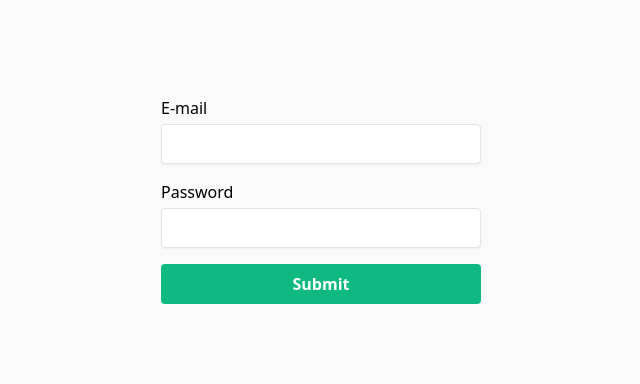
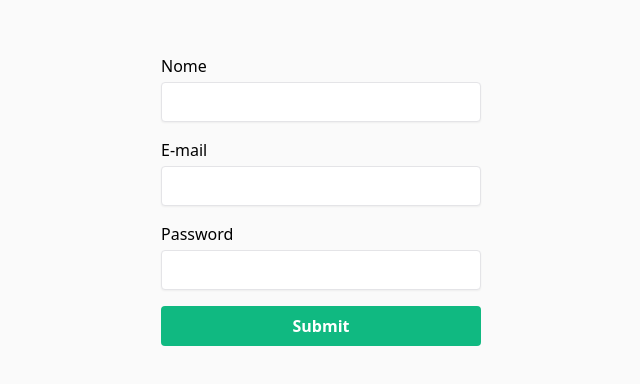
Before and after one commit to gabrielvsc/react-hook-form, a React (Vite) app: page / in a window 1280 px wide. Shown: the part 180-564 px from the top of the page, without its empty margins (319-959 px from the left). Built offline with nearby package versions, Linux system fonts and the light colour scheme.

Commit message:
feat: add new input 'name'

```diff
--- a/src/App.tsx
+++ b/src/App.tsx
@@ -7,6 +7,8 @@ import { zodResolver } from '@hookform/resolvers/zod';
 
 // Forms Structure
 const createUserFormSchema = z.object({
+  name: z.string()
+    .nonempty('O nome é obrigatório'),
   email: z.string()
     .nonempty('O e-mail é obrigatório')
     .email('Formato de e-mail inválido'),
@@ -33,7 +35,17 @@ export function App() {
         className="flex flex-col gap-4 w-full max-w-xs"
       >
         <div className="flex flex-col gap-1">
-          <label>E-mail</label>
+          <label htmlFor="name">Nome</label>
+          <input
+            type="text"
+            className="border border-zinc-200 shadow-sm rounded h-10 px-3"
+            {...register('name')}
+          />
+          {errors.email && <span>{errors.name?.message}</span>}
+        </div>
+
+        <div className="flex flex-col gap-1">
+          <label htmlFor="e-mail">E-mail</label>
           <input
             type="email"
             className="border border-zinc-200 shadow-sm rounded h-10 px-3"
@@ -43,7 +55,7 @@ export function App() {
         </div>
 
         <div className="flex flex-col gap-1">
-          <label>Password</label>
+          <label htmlFor="password">Password</label>
           <input
             type="password"
             className="border border-zinc-200 shadow-sm rounded h-10 px-3"
```
